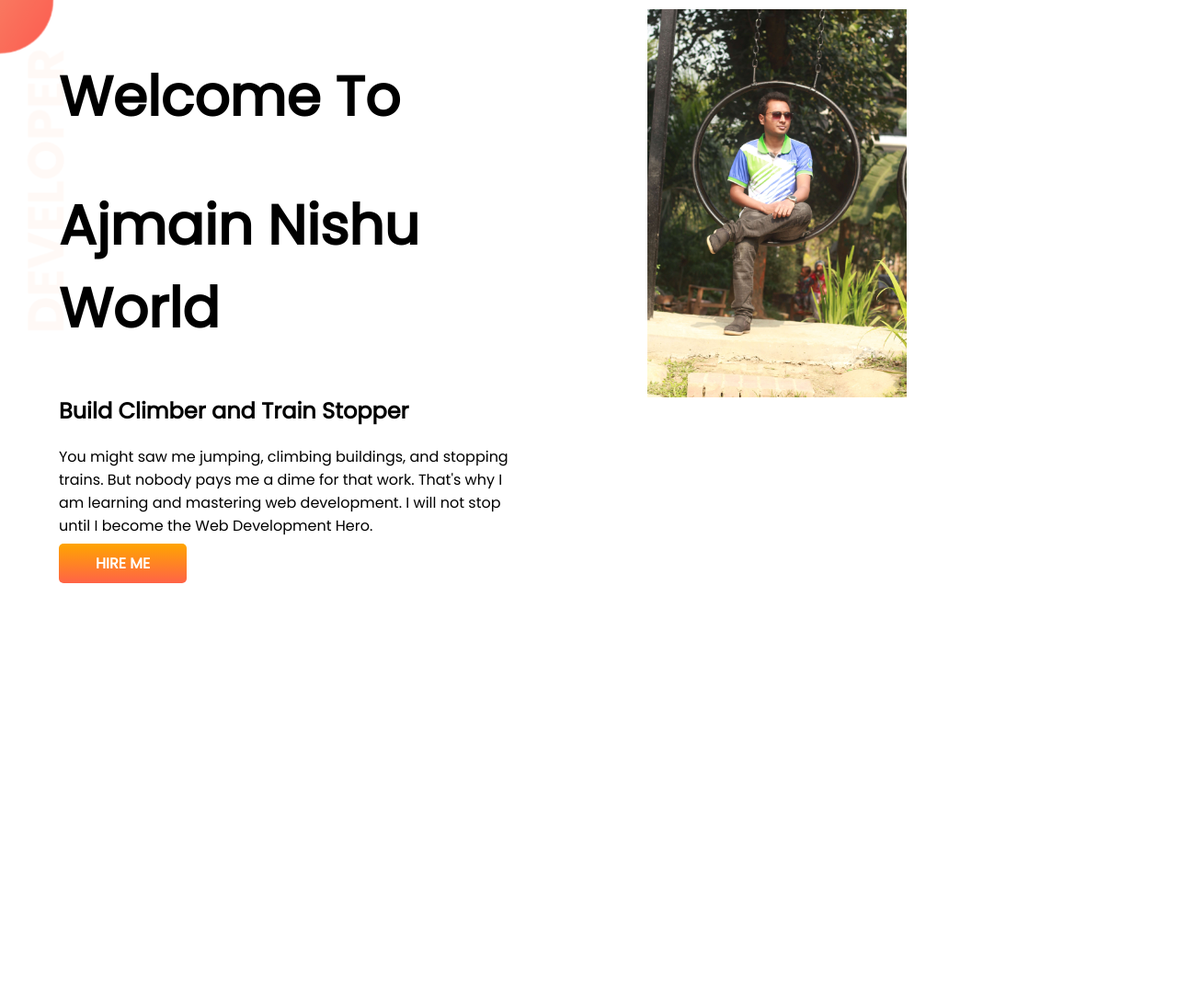
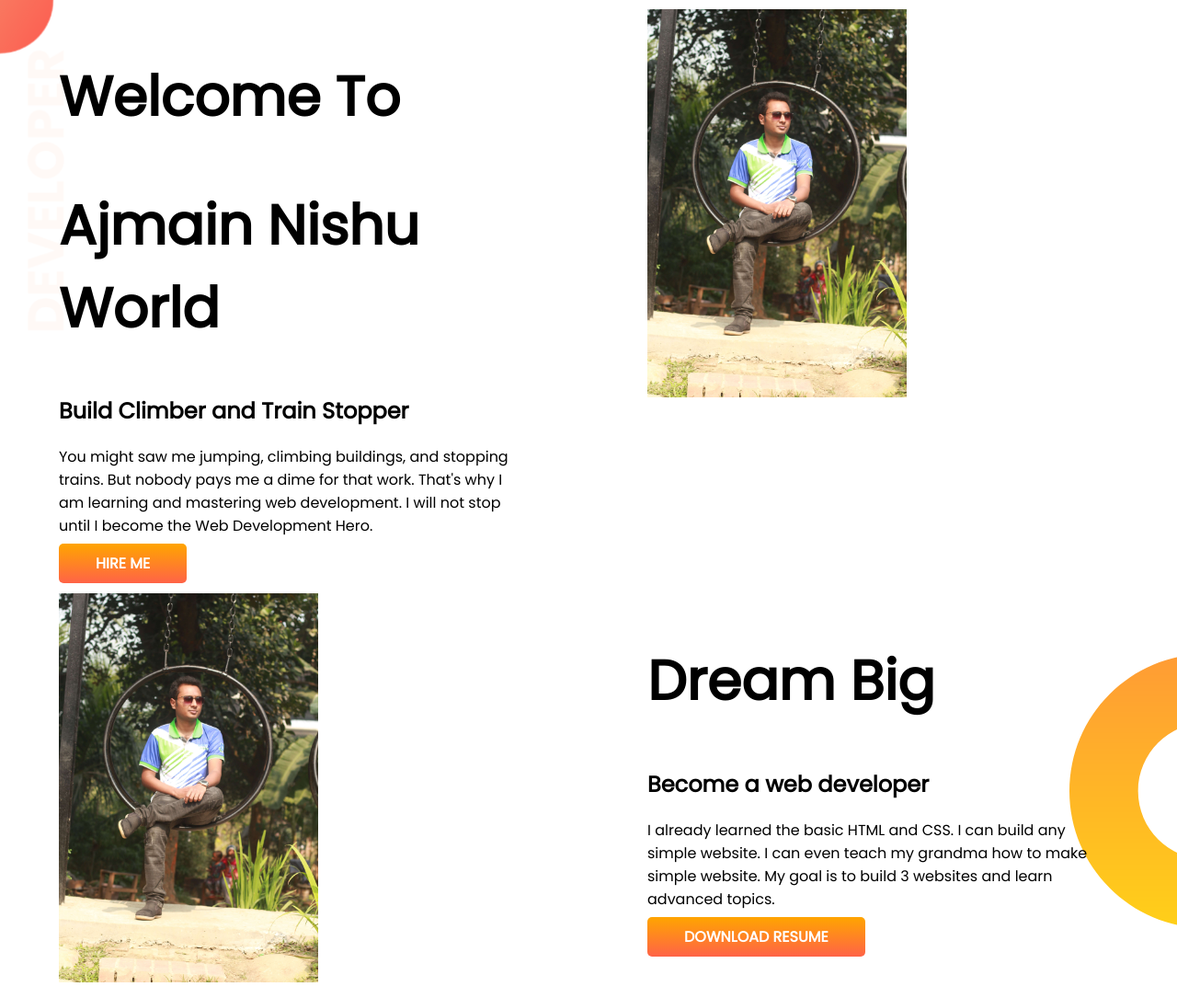
Before and after one commit to ajmain-nishu/one-port-web, a plain HTML site: page index.html in a window 1280 px wide. Shown: the whole page at 92% size. Before the commit the page ends 800 px from the top, so only its background shows below. Drawn offline with Linux system fonts and the light colour scheme.

Commit message:
feat: Dream section done

```diff
--- a/index.html
+++ b/index.html
@@ -23,5 +23,16 @@
             <img class="img-width" src="./images/ajmain_nishu.jpg" alt="Ajmain Nishu">
         </div>
     </section>
+    <section class="dream">
+        <div class="half-width">
+            <img class="img-width" src="./images/ajmain_nishu.jpg" alt="Ajmain Nishu">
+        </div>
+        <div class="half-width">
+            <h1>Dream Big</h1>
+            <h2>Become a web developer</h2>
+            <p>I already learned the basic HTML and CSS. I can build any simple website. I can even teach my grandma how to make simple website. My goal is to build 3 websites and learn advanced topics.</p>
+            <a class="anchor-link" target="_blank" href="https://www.google.com">DOWNLOAD RESUME</a>
+        </div>
+    </section>
 </body>
 </html>
--- a/style.css
+++ b/style.css
@@ -26,3 +26,9 @@ h1 {
     font-weight: bold;
     border-radius: 5px;
 }
+.dream {
+    display: flex;
+    background-image: url(./images/dream-bg.png);
+    background-repeat: no-repeat;
+    background-position: right;
+}
```
